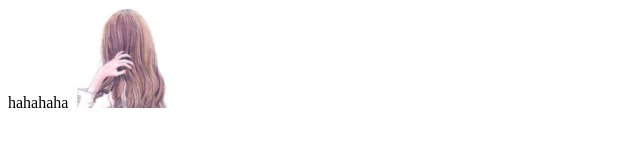
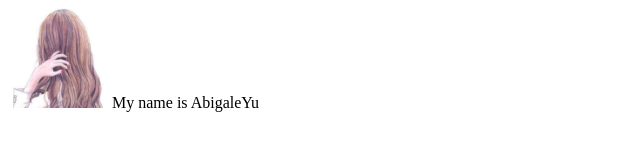
Before and after one commit to abigaleypc/express-cache, a website: page public/index.html in a window 1280 px wide. Shown: the whole page, without its empty margins (0-640 px from the left). Drawn offline with Linux system fonts and the light colour scheme.

Commit message:
update maxage

```diff
--- a/public/index.html
+++ b/public/index.html
@@ -4,16 +4,14 @@
 <head>
   <meta charset="utf-8" />
   <meta http-equiv="X-UA-Compatible" content="IE=edge">
-  <!-- <meta http-equiv="Expires" content="10000"> -->
   <title>Page Title</title>
   <meta name="viewport" content="width=device-width, initial-scale=1">
-  <!-- <link rel="stylesheet" type="text/css" media="screen" href="main.css" /> -->
   <script src="main.js"></script>
 </head>
 
 <body>
-  hahahaha
-  <img src="./avatar.jpeg" width="100" height="100"/>
+  <img src="./avatar.jpeg" width="100" height="100" /> My name is
+  <span id="name"></span>
 </body>
 
 </html>
--- a/public/main.js
+++ b/public/main.js
@@ -1,3 +1,5 @@
-console.log('------------------------------------');
-console.log("修改");
-console.log('------------------------------------');
+window.onload = function() {
+  let name = document.getElementById("name");
+  name.innerText = "abigale";
+  name.innerText = "AbigaleYu";  // 缓存时间内修改innerText
+};
```
